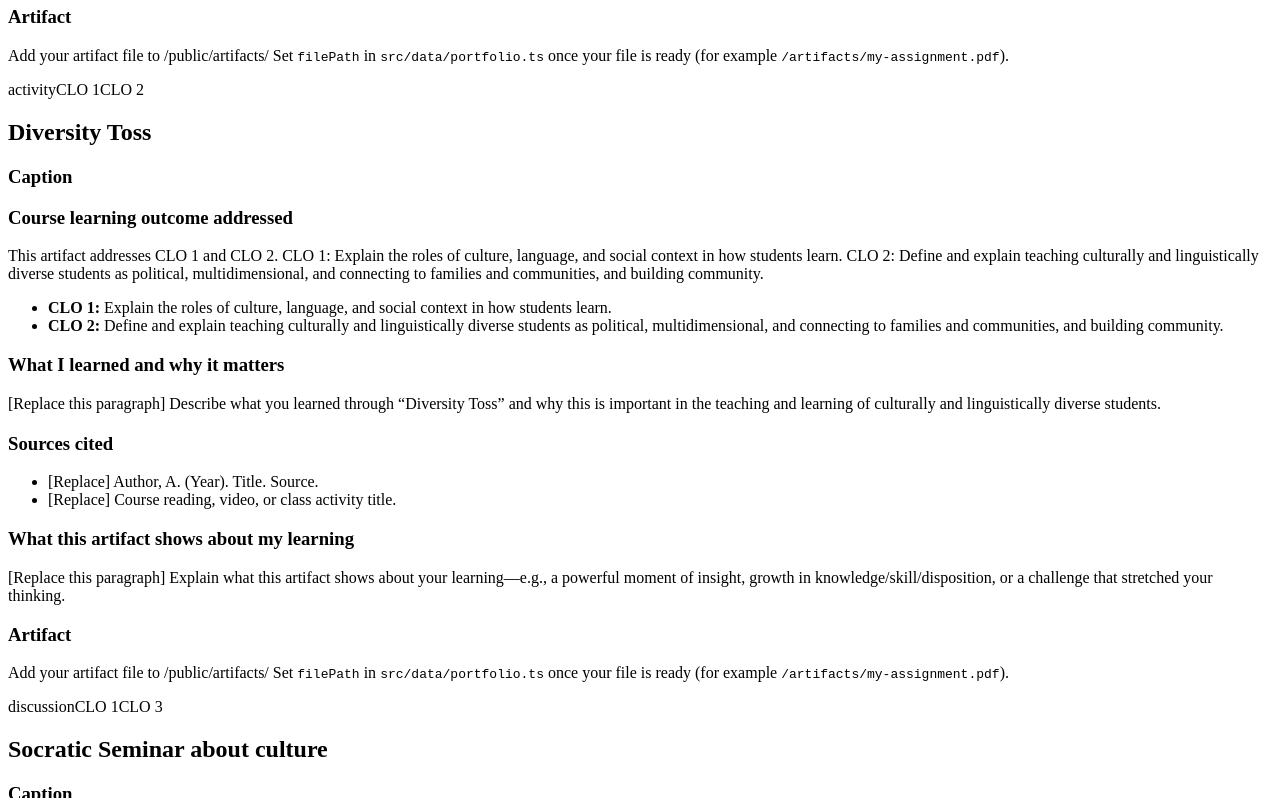
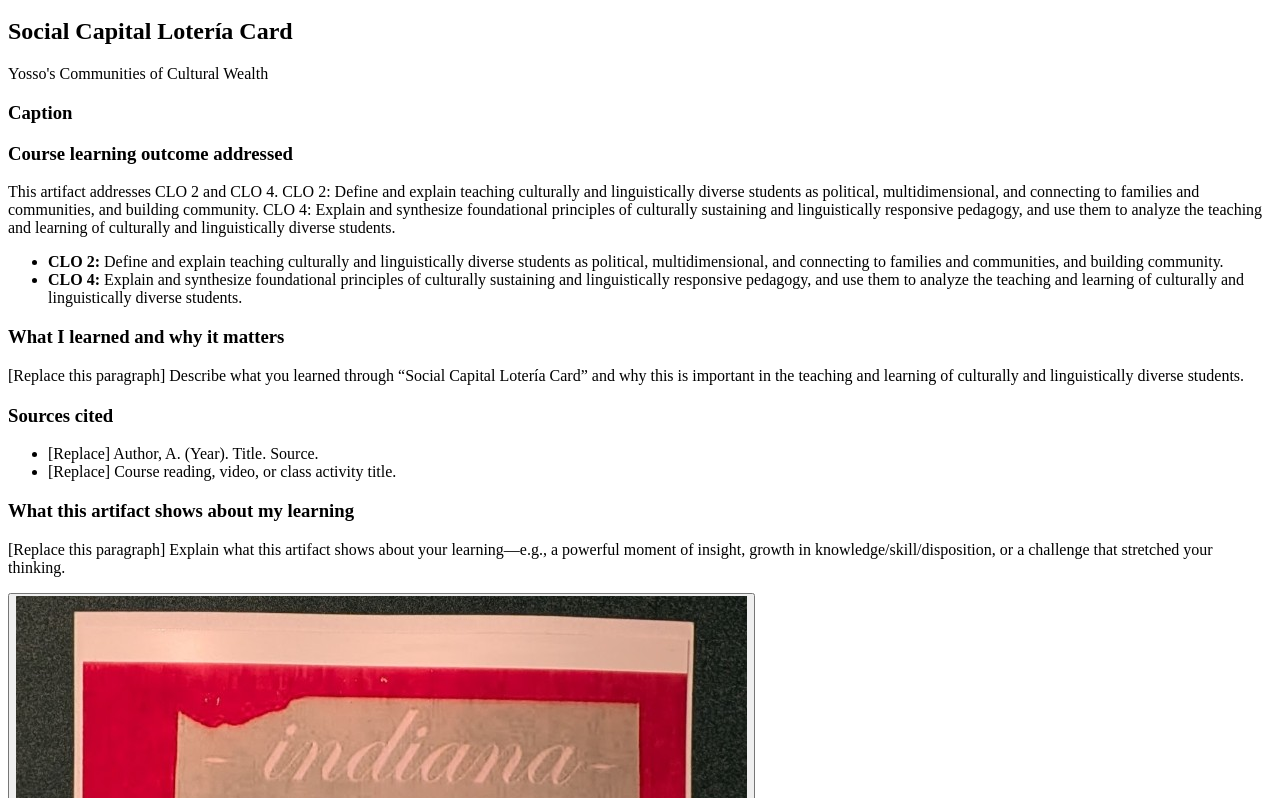
Before and after one commit to RisNag777/clrt_portfolio, a React (Vite) app: page /artifacts in a window 1280 px wide. Shown: the part 6162-6960 px from the top of the page. Built offline with nearby package versions, Linux system fonts and the light colour scheme; the HTML template or start-up script is replaced by a standard one.

Commit message:
Add the Flores essay and keep only artifacts with photos.
Co-authored-by: Cursor <cursoragent@cursor.com>

```diff
--- a/src/data/portfolio.ts
+++ b/src/data/portfolio.ts
@@ -172,41 +172,16 @@ export const artifacts: Artifact[] = [
     ],
   }),
   placeholderArtifact({
-    id: 'nice-white-parents',
-    title: 'Nice White Parents',
+    id: 'monolingual-white-children-discourse',
+    title: 'Flores (2015) Monolingual White Children',
     type: 'discussion',
     outcomeIds: ['clo-2', 'clo-3'],
-  }),
-  placeholderArtifact({
-    id: 'nieto-principles-of-learning',
-    title: "Nieto's Principles of Learning",
-    type: 'assignment',
-    outcomeIds: ['clo-1', 'clo-4'],
-  }),
-  placeholderArtifact({
-    id: 'diversity-toss',
-    title: 'Diversity Toss',
-    type: 'activity',
-    outcomeIds: ['clo-1', 'clo-2'],
-  }),
-  placeholderArtifact({
-    id: 'socratic-seminar-culture',
-    title: 'Socratic Seminar about culture',
-    type: 'discussion',
-    outcomeIds: ['clo-1', 'clo-3'],
-  }),
-  placeholderArtifact({
-    id: 'monolingual-white-children-discourse',
-    title:
-      'Talking about Monolingual white children the way we talk about low-income children of color',
-    type: 'discussion',
-    outcomeIds: ['clo-2', 'clo-3'],
-  }),
-  placeholderArtifact({
-    id: 'bronfenbrenner-model',
-    title: "Bronfenbrenner's Model",
-    type: 'assignment',
-    outcomeIds: ['clo-1'],
+    images: [
+      {
+        src: '/artifacts/flores-2015-monolingual-white-children.png',
+        alt: 'Essay by Dr. Nelson Flores that describes monolingual White children using the same deficit language often applied to low-income children of color, including the Multilingual Talks project.',
+      },
+    ],
   }),
   placeholderArtifact({
     id: 'yosso-communities-of-cultural-wealth',
@@ -225,12 +200,6 @@ export const artifacts: Artifact[] = [
         alt: 'Handwritten notes titled Social Capital describing Yosso’s cultural capital and a personal example of community support in Bloomington, Indiana.',
       },
     ],
-  }),
-  placeholderArtifact({
-    id: 'culturally-responsive-pedagogy',
-    title: 'Culturally Responsive Pedagogy',
-    type: 'assignment',
-    outcomeIds: ['clo-4'],
   }),
   placeholderArtifact({
     id: 'culturally-relevant-pedagogy',
@@ -258,42 +227,6 @@ export const artifacts: Artifact[] = [
     ],
   }),
   placeholderArtifact({
-    id: 'culturally-responsive-caring',
-    title: 'Culturally Responsive Caring (Every kid needs a champion)',
-    type: 'reflection',
-    outcomeIds: ['clo-2', 'clo-4'],
-  }),
-  placeholderArtifact({
-    id: 'child-of-immigrants',
-    title: 'Child of immigrants',
-    type: 'reflection',
-    outcomeIds: ['clo-1', 'clo-3'],
-  }),
-  placeholderArtifact({
-    id: 'socratic-seminar-hidden-brain',
-    title: 'Socratic Seminar about Hidden Brain Podcast',
-    type: 'discussion',
-    outcomeIds: ['clo-1', 'clo-3'],
-  }),
-  placeholderArtifact({
-    id: 'fact-or-fallacy',
-    title: 'Fact or Fallacy',
-    type: 'activity',
-    outcomeIds: ['clo-5', 'clo-6'],
-  }),
-  placeholderArtifact({
-    id: 'second-language-acquisition',
-    title: 'Second Language Acquisition',
-    type: 'assignment',
-    outcomeIds: ['clo-5'],
-  }),
-  placeholderArtifact({
-    id: 'translanguaging',
-    title: 'Translanguaging',
-    type: 'assignment',
-    outcomeIds: ['clo-5', 'clo-6'],
-  }),
-  placeholderArtifact({
     id: 'dialects-are-languages',
     title: 'Dr. Jamila Lyiscott: 3 Ways to Speak English',
     subtitle: 'Dialects are Languages',
@@ -318,18 +251,6 @@ export const artifacts: Artifact[] = [
         alt: 'Handwritten notes numbered 1 through 6 on scaffolding language learning, including multiculturalism, conversational versus academic language, context, student strengths, and English learners.',
       },
     ],
-  }),
-  placeholderArtifact({
-    id: 'key-principles-bilingual-students',
-    title: 'Key Principles for instructing bilingual students',
-    type: 'assignment',
-    outcomeIds: ['clo-5'],
-  }),
-  placeholderArtifact({
-    id: 'loteria-cards',
-    title: 'Loteria Cards',
-    type: 'activity',
-    outcomeIds: ['clo-1', 'clo-4'],
   }),
 ]
 
```
Also changed, not shown: public/artifacts/flores-2015-monolingual-white-children.png (added).
